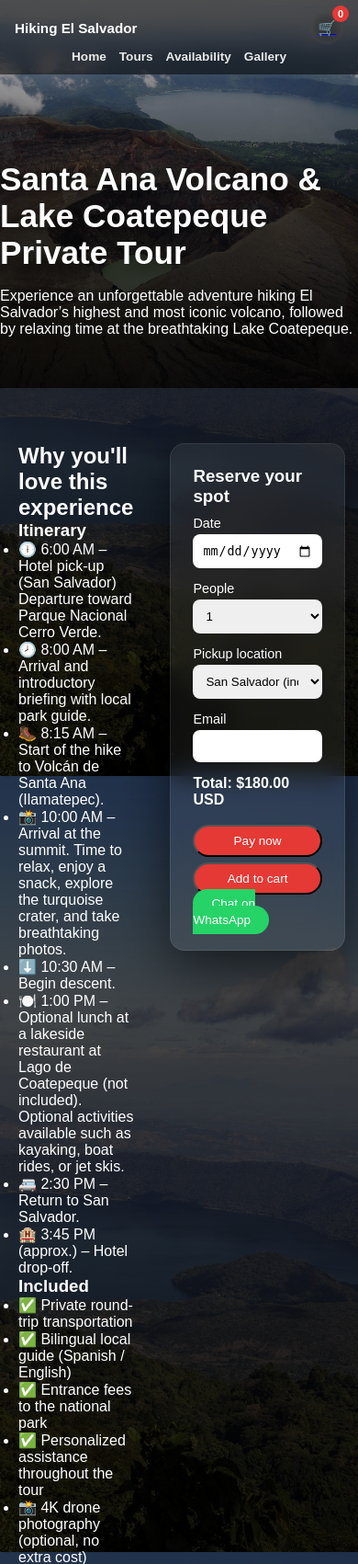
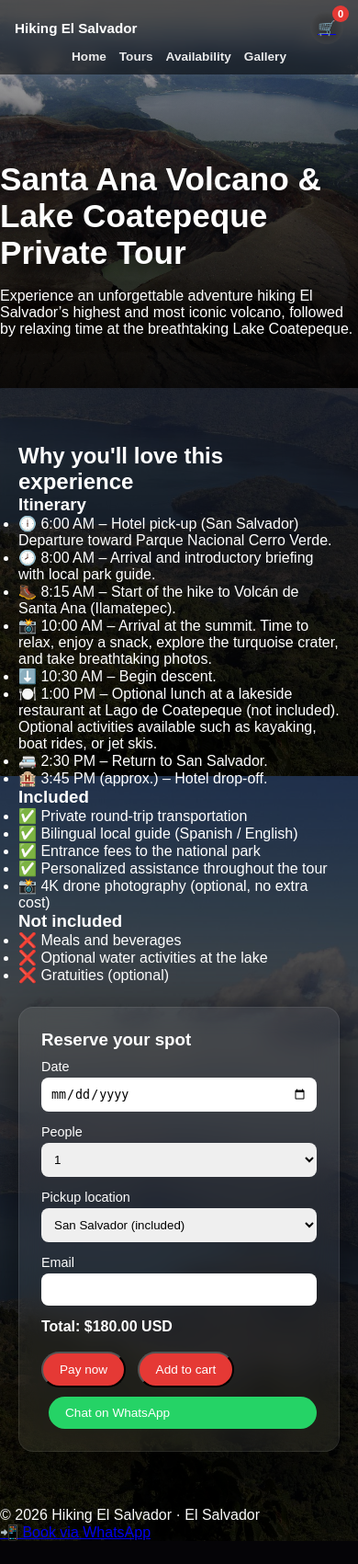
Before and after one commit to Moncada7794/listo-GitHub, a Flask app: page /tours/1 in a window 390 px wide. Shown: the top 1701 px of the page at 92% size. After the commit the page ends 1676 px from the top, so only its background shows below. Run offline with Flask 3, Linux system fonts and the light colour scheme; some libraries are stand-ins or nearby versions.

Commit message:
tour page

```diff
--- a/static/css/style.css
+++ b/static/css/style.css
@@ -500,3 +500,44 @@ body{
 .booking-box .tour-btn.whatsapp{
     background:#25D366;
 }
+/* ===== RESTORE ORIGINAL BOOKING BUTTON LAYOUT ===== */
+
+.booking-box .tour-btn{
+    width:auto;
+    display:inline-block;
+    padding:10px 18px;
+}
+
+.booking-box .tour-btn.whatsapp{
+    display:block;
+    margin-top:10px;
+    width:auto;
+}
+
+/* espacio entre botones */
+.booking-box .tour-btn + .tour-btn{
+    margin-left:8px;
+}
+
+/* ===== MOBILE FIX TOUR DETAIL ===== */
+
+@media (max-width:768px){
+
+    .tour-layout{
+        display:block;
+    }
+
+    .tour-info-card{
+        width:100%;
+        margin-bottom:25px;
+    }
+
+    .booking-box{
+        position:relative;
+        top:auto;
+        width:100%;
+        max-width:100%;
+        margin:0 auto;
+    }
+
+}
```
